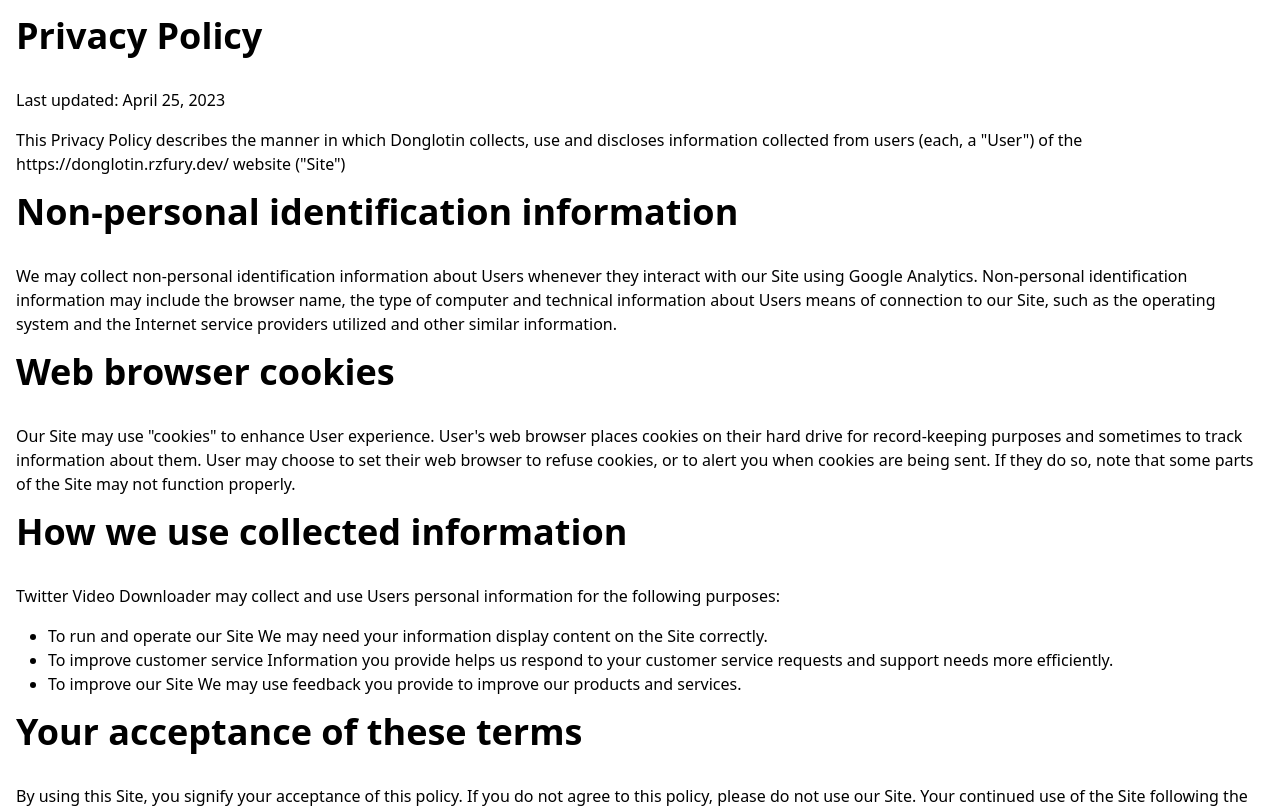
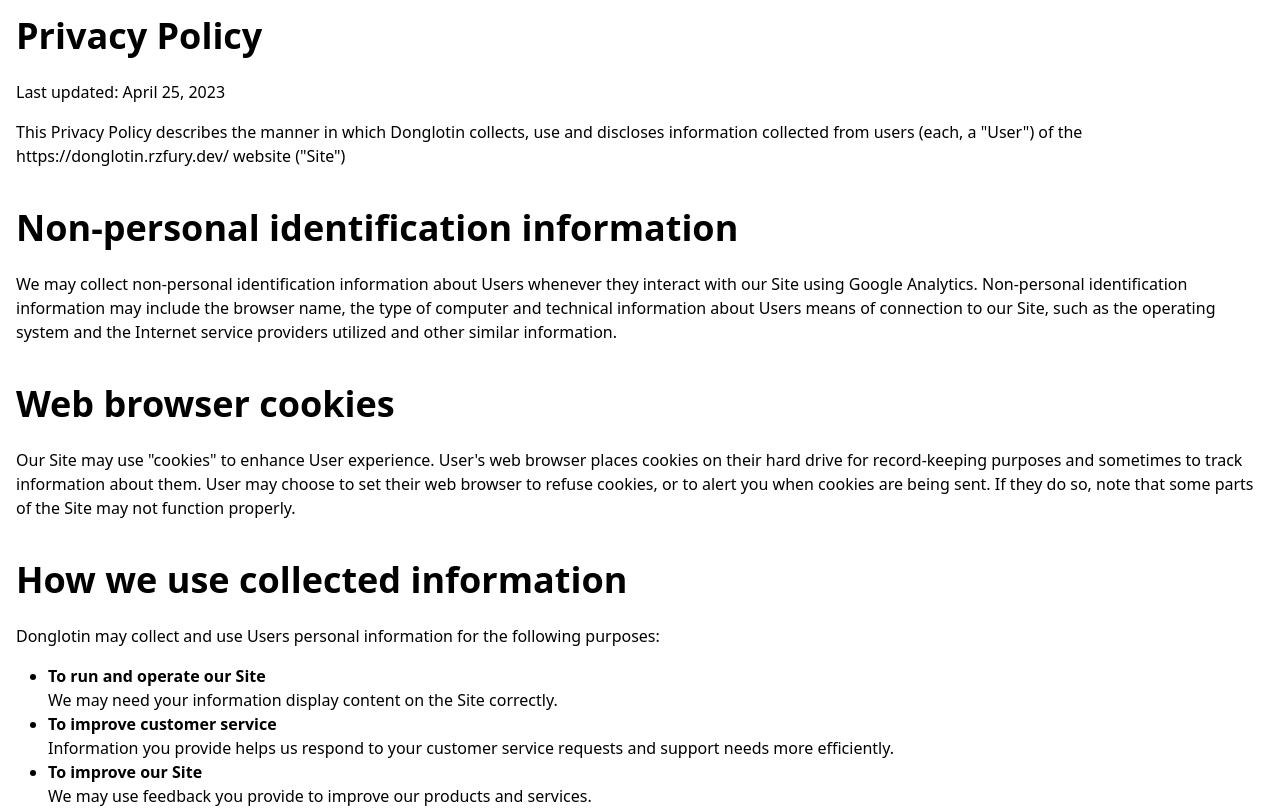
Before and after one commit to rzfury/donglotin, a Next.js app: page /privacy-policy in a window 1280 px wide. Shown: the top 808 px of the page. Built offline with nearby package versions, Linux system fonts and the light colour scheme.

Commit message:
update pp

```diff
--- a/src/pages/privacy-policy.tsx
+++ b/src/pages/privacy-policy.tsx
@@ -6,11 +6,11 @@
   }
 
   const H1 = (props: PropsWithChildren) => {
-    return <h1 className="text-4xl font-semibold mb-8">{props.children}</h1>
+    return <h1 className="text-4xl font-semibold mb-6">{props.children}</h1>
   }
 
   const H1B = (props: PropsWithChildren) => {
-    return <h1 className="text-4xl font-bold mb-8">{props.children}</h1>
+    return <h1 className="text-4xl font-bold mb-6">{props.children}</h1>
   }
 
   const H2 = (props: PropsWithChildren) => {
@@ -31,30 +31,51 @@
 
   return (
     <div className="p-4">
-
       <H1B>Privacy Policy</H1B>
       <P>Last updated: April 25, 2023</P>
       <P>This Privacy Policy describes the manner in which Donglotin collects, use and discloses information collected from users (each, a "User") of the https://donglotin.rzfury.dev/ website ("Site") </P>
 
+      <BR />
       <H1>Non-personal identification information</H1>
       <P>We may collect non-personal identification information about Users whenever they interact with our Site using Google Analytics. Non-personal identification information may include the browser name, the type of computer and technical information about Users means of connection to our Site, such as the operating system and the Internet service providers utilized and other similar information.</P>
 
+      <BR />
       <H1>Web browser cookies</H1>
       <P>Our Site may use "cookies" to enhance User experience. User's web browser places cookies on their hard drive for record-keeping purposes and sometimes to track information about them. User may choose to set their web browser to refuse cookies, or to alert you when cookies are being sent. If they do so, note that some parts of the Site may not function properly.</P>
 
+      <BR />
       <H1>How we use collected information</H1>
-      <P>Twitter Video Downloader may collect and use Users personal information for the following purposes:</P>
+      <P>Donglotin may collect and use Users personal information for the following purposes:</P>
       <ul>
-        <li>To run and operate our Site We may need your information display content on the Site correctly.</li>
-        <li>To improve customer service Information you provide helps us respond to your customer service requests and support needs more efficiently.</li>
-        <li>To improve our Site We may use feedback you provide to improve our products and services.</li>
+        <li>
+          <div>
+            <div className="font-semibold">To run and operate our Site</div>
+            <div className="">We may need your information display content on the Site correctly.</div>
+          </div>
+        </li>
+        <li>
+          <div>
+            <div className="font-semibold">To improve customer service</div>
+            <div className="">Information you provide helps us respond to your customer service requests and support needs more efficiently.</div>
+          </div>
+        </li>
+        <li>
+          <div>
+            <div className="font-semibold">To improve our Site</div>
+            <div className="">We may use feedback you provide to improve our products and services.</div>
+          </div>
+        </li>
       </ul>
 
+      <BR />
       <H1>Your acceptance of these terms</H1>
       <P>By using this Site, you signify your acceptance of this policy. If you do not agree to this policy, please do not use our Site. Your continued use of the Site following the posting of changes to this policy will be deemed your acceptance of those changes.</P>
 
+      <BR />
       <H1>Contacting Us</H1>
       <P>If you have any questions about this Privacy Policy, the practices of this site, or your dealings with this site, please <ExtLink href="mailto:rzfury90@gmail.com?subject=Donglotin">Contact Us.</ExtLink></P>
+
+      <BR />
     </div>
   )
 }
```
